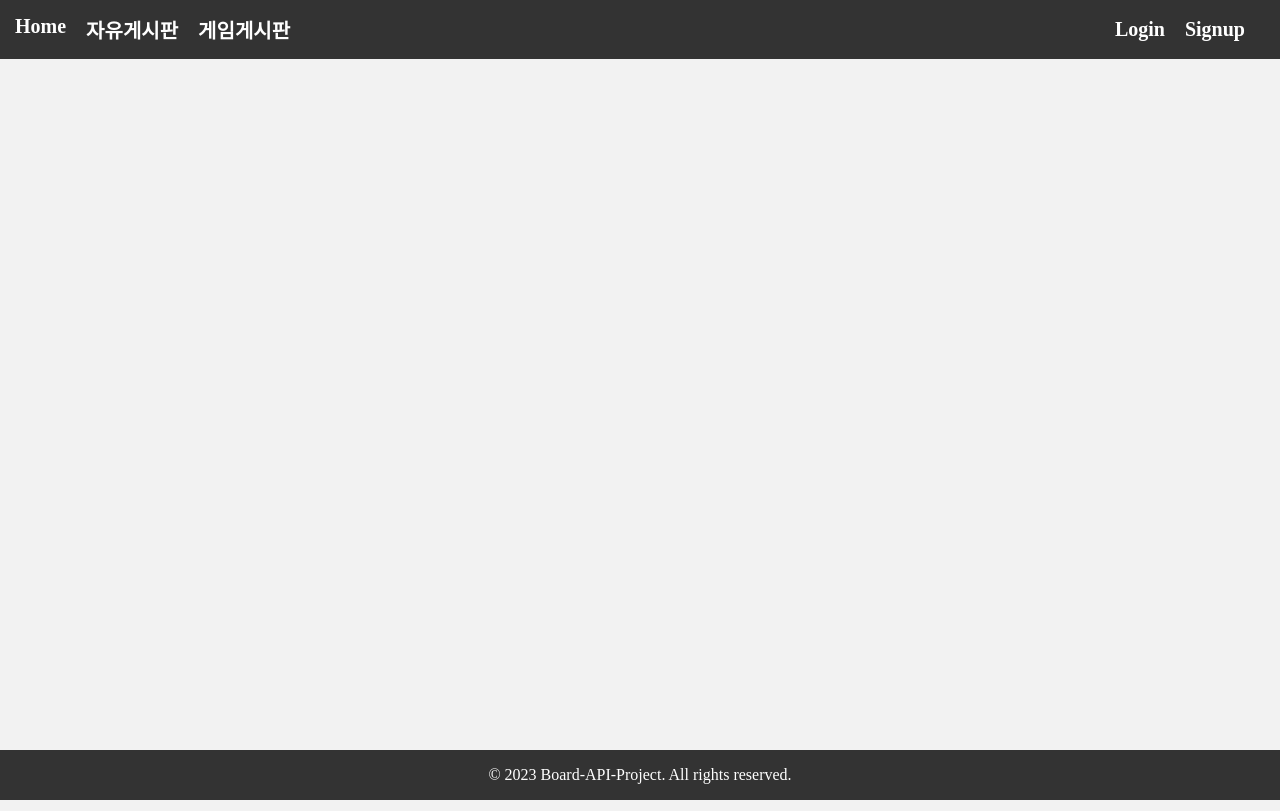
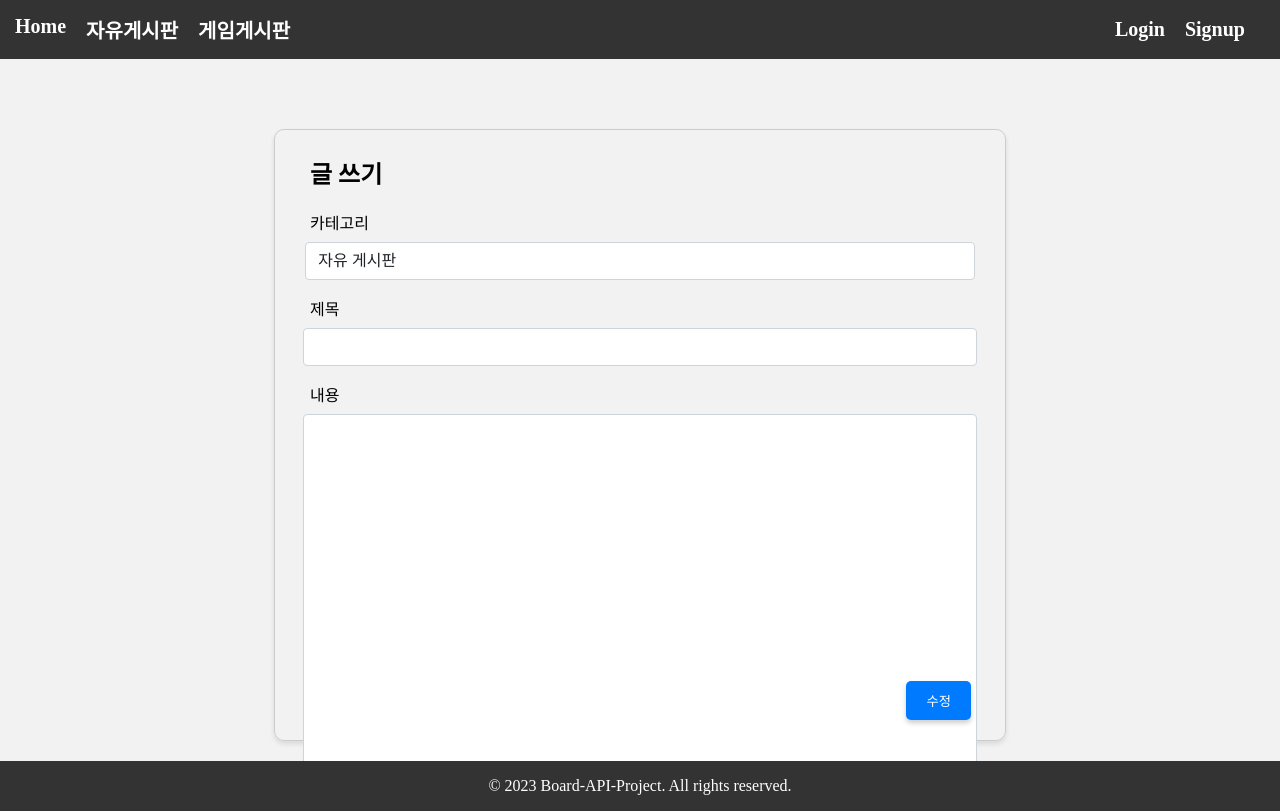
Before and after one commit to tipsyboy/BoardApi-with-JWT-React, a React (Create React App) app in the folder frontend/: page /posts/edit/1 in a window 1280 px wide. Built offline with nearby package versions, Linux system fonts and the light colour scheme; no server answers.

Commit message:
feat: 게시글 수정/삭제 기능을 구현하고 디자인한다 ---
* feat: 게시글 수정/삭제 기능을 구현한다

* design: 게시글 수정/삭제 버튼을 추가하고 디자인한다

* refactor: Reply 관련 코드들을 컴포넌트 분리한다

```diff
--- a/frontend/src/App.js
+++ b/frontend/src/App.js
@@ -6,6 +6,7 @@ import Signup from "./pages/auth/Signup";
 import Board from "./pages/board/Board";
 import PostsDetail from "./pages/posts/PostsDetail";
 import PostsForm from "./pages/posts/PostsForm";
+import PostsUpdate from "./pages/posts/PostsUpdate";
 
 function App() {
   return (
@@ -18,6 +19,7 @@ function App() {
           <Route path="/game" element={<Board category="game" />}></Route>
           <Route path="/posts/:postsId" element={<PostsDetail />}></Route>
           <Route path="/post" element={<PostsForm />}></Route>
+          <Route path="/posts/edit/:postsId" element={<PostsUpdate />}></Route>
         </Routes>
       </Layout>
     </Router>
--- a/frontend/src/components/auth/useAuthorizedApiCall.js
+++ b/frontend/src/components/auth/useAuthorizedApiCall.js
@@ -22,7 +22,17 @@ const useAuthorizedApiCall = () => {
     return response;
   };
 
-  return { authPost };
+  const authPut = async (url, requestData) => {
+    const response = await authorizedApiCall.put(url, requestData);
+    return response;
+  };
+
+  const authDelete = async (url) => {
+    const response = await authorizedApiCall.delete(url);
+    return response;
+  };
+
+  return { authPost, authPut, authDelete };
 };
 
 export default useAuthorizedApiCall;
--- a/frontend/src/pages/posts/PostsDetail.css
+++ b/frontend/src/pages/posts/PostsDetail.css
@@ -57,63 +57,3 @@
   background-color: rgb(92, 92, 92); /* 호버 시 배경색 변경 */
   color: #f2f2f2;
 }
-
-/* ===== ABOUT REPLY ===== */
-.reply-container {
-  margin-top: 30px;
-}
-
-.reply-list {
-  list-style-type: none;
-  padding: 0;
-}
-
-.reply-title {
-  font-size: 18px;
-  font-weight: bold;
-  margin-bottom: 10px;
-}
-.reply-item {
-  display: flex;
-  margin-bottom: 10px;
-  font-size: 16px;
-  border-bottom: 1px solid #ccc;
-  padding: 5px;
-}
-
-.reply-author {
-  font-weight: bold;
-  color: #007bff; /* You can choose your preferred color */
-}
-
-/* Reply Content */
-.reply-content {
-  margin-left: 15px;
-}
-
-.reply-form {
-  margin-top: 30px;
-}
-
-.reply-input {
-  resize: none;
-  width: 95%;
-  height: 100px;
-  padding: 10px;
-  border: 1px solid #ccc;
-  border-radius: 5px;
-  margin-bottom: 10px;
-}
-
-.reply-btn {
-  background-color: #007bff;
-  color: #fff;
-  border: none;
-  padding: 10px 20px;
-  border-radius: 5px;
-  cursor: pointer;
-}
-
-.reply-btn:hover {
-  background-color: #0056b3;
-}
--- /dev/null
+++ b/frontend/src/pages/posts/PostsUpdate.js
@@ -0,0 +1,99 @@
+import React, { useState, useEffect } from "react";
+import { useParams, useNavigate } from "react-router-dom";
+import useUnauthorizedApiCall from "../../components/auth/useUnauthorizedApiCall";
+import useAuthorizedApiCall from "../../components/auth/useAuthorizedApiCall";
+import "./PostsForm.css";
+
+const PostsUpdate = () => {
+  const { unAuthGet } = useUnauthorizedApiCall();
+  const { authPut } = useAuthorizedApiCall();
+  const navigate = useNavigate();
+  const pathParam = useParams();
+  const postsId = pathParam.postsId;
+  const [category, setCategory] = useState("");
+  const [title, setTitle] = useState("");
+  const [content, setContent] = useState("");
+
+  useEffect(() => {
+    fetchData();
+  }, []);
+
+  const fetchData = () => {
+    unAuthGet(`/api/posts/${postsId}`)
+      .then((response) => {
+        const posts = response.data;
+        setCategory(posts.category);
+        setTitle(posts.title);
+        setContent(posts.content);
+      })
+      .catch((error) => {
+        console.log(error);
+      });
+  };
+
+  const handleUpdate = () => {
+    const requestData = {
+      postsId: postsId,
+      category: category,
+      title: title,
+      content: content,
+    };
+    authPut(`/api/posts`, requestData)
+      .then(() => {
+        navigate(`/posts/${postsId}`);
+      })
+      .catch((error) => {
+        console.log(error);
+      });
+  };
+
+  return (
+    <div className="posts-container">
+      <h2 className="posts-title">글 쓰기</h2>
+
+      <div className="posts-form-units">
+        <label className="posts-label">카테고리</label>
+        <select
+          className="posts-select-form"
+          value={category}
+          onChange={(e) => setCategory(e.target.value)}
+        >
+          <option value="free" className="posts-select-option">
+            자유 게시판
+          </option>
+          <option value="game" className="posts-select-option">
+            게임 게시판
+          </option>
+        </select>
+      </div>
+
+      <div className="posts-form-units">
+        <label className="posts-label">제목</label>
+        <input
+          className="posts-input-form"
+          type="text"
+          value={title}
+          onChange={(e) => setTitle(e.target.value)}
+        />
+      </div>
+
+      <div className="posts-form-units">
+        <label className="posts-label">내용</label>
+        <textarea
+          className="posts-input-form"
+          rows="15"
+          value={content}
+          onChange={(e) => setContent(e.target.value)}
+        ></textarea>
+      </div>
+
+      <div className="posts-btn-container">
+        <button className="posts-btn" onClick={handleUpdate}>
+          수정
+        </button>
+      </div>
+    </div>
+  );
+};
+
+export default PostsUpdate;
--- /dev/null
+++ b/frontend/src/pages/reply/Reply.css
@@ -0,0 +1,59 @@
+/* ===== ABOUT REPLY ===== */
+.reply-container {
+  margin-top: 30px;
+}
+
+.reply-list {
+  list-style-type: none;
+  padding: 0;
+}
+
+.reply-title {
+  font-size: 18px;
+  font-weight: bold;
+  margin-bottom: 10px;
+}
+.reply-item {
+  display: flex;
+  margin-bottom: 10px;
+  font-size: 16px;
+  border-bottom: 1px solid #ccc;
+  padding: 5px;
+}
+
+.reply-author {
+  font-weight: bold;
+  color: #007bff; /* You can choose your preferred color */
+}
+
+/* Reply Content */
+.reply-content {
+  margin-left: 15px;
+}
+
+.reply-form {
+  margin-top: 30px;
+}
+
+.reply-input {
+  resize: none;
+  width: 95%;
+  height: 100px;
+  padding: 10px;
+  border: 1px solid #ccc;
+  border-radius: 5px;
+  margin-bottom: 10px;
+}
+
+.reply-btn {
+  background-color: #007bff;
+  color: #fff;
+  border: none;
+  padding: 10px 20px;
+  border-radius: 5px;
+  cursor: pointer;
+}
+
+.reply-btn:hover {
+  background-color: #0056b3;
+}
--- /dev/null
+++ b/frontend/src/pages/reply/ReplyForm.js
@@ -0,0 +1,56 @@
+import React, { useState } from "react";
+import useAuthorizedApiCall from "../../components/auth/useAuthorizedApiCall";
+import "./Reply.css";
+
+const ReplyForm = ({ posts, setPosts }) => {
+  const { authPost } = useAuthorizedApiCall();
+  const [newReply, setNewReply] = useState(""); // 새로 작성한 댓글 내용
+
+  const handleReplyKeyDown = (e) => {
+    if (e.key === "Enter" && !e.shiftKey) {
+      e.preventDefault(); // Prevent form submission
+      handleReplySubmit(e); // Call your submit function
+    }
+  };
+
+  const handleReplySubmit = (e) => {
+    e.preventDefault();
+
+    const requestData = {
+      postsId: posts.id,
+      content: newReply,
+    };
+
+    console.log(requestData); // TODO: 삭제
+
+    authPost("/api/replies", requestData)
+      .then((response) => {
+        // 새로운 댓글이 추가된 데이터로 갱신
+        setPosts((prevPost) => ({
+          ...prevPost,
+          replyList: [...prevPost.replyList, response.data],
+        }));
+        setNewReply(""); // 댓글 작성 폼 초기화
+      })
+      .catch((error) => {
+        console.log(error);
+      });
+  };
+
+  return (
+    <form className="reply-form" onSubmit={handleReplySubmit}>
+      <textarea
+        className="reply-input"
+        placeholder="댓글을 입력하세요."
+        value={newReply}
+        onChange={(e) => setNewReply(e.target.value)}
+        onKeyDown={handleReplyKeyDown} // Add onKeyDown event
+      ></textarea>
+      <button type="submit" className="reply-btn">
+        댓글 작성
+      </button>
+    </form>
+  );
+};
+
+export default ReplyForm;
--- /dev/null
+++ b/frontend/src/pages/reply/ReplyItem.js
@@ -0,0 +1,19 @@
+import React from "react";
+import "./Reply.css";
+
+const ReplyItem = ({ reply, currentUser }) => {
+  return (
+    <li className="reply-item" key={reply.replyId}>
+      <span className="reply-author">{reply.nickname} </span>
+      <span className="reply-content">{reply.content}</span>
+      {currentUser && currentUser.sub === reply.email && (
+        <div className="edit-delete-buttons">
+          <button>수정</button>
+          <button>삭제</button>
+        </div>
+      )}
+    </li>
+  );
+};
+
+export default ReplyItem;
--- /dev/null
+++ b/frontend/src/pages/reply/ReplyList.js
@@ -0,0 +1,22 @@
+import React from "react";
+import ReplyItem from "./ReplyItem";
+import "./Reply.css";
+
+const ReplyList = ({ posts, currentUser }) => {
+  return (
+    <div className="reply-container">
+      <h4 className="reply-title">전체 댓글 {posts.replyList.length}개</h4>
+      <ul className="reply-list">
+        {posts.replyList.map((reply) => (
+          <ReplyItem
+            key={reply.replyId}
+            reply={reply}
+            currentUser={currentUser}
+          />
+        ))}
+      </ul>
+    </div>
+  );
+};
+
+export default ReplyList;
```
Also changed, not shown: frontend/src/pages/posts/PostsDetail.js (+21 -53 lines).
